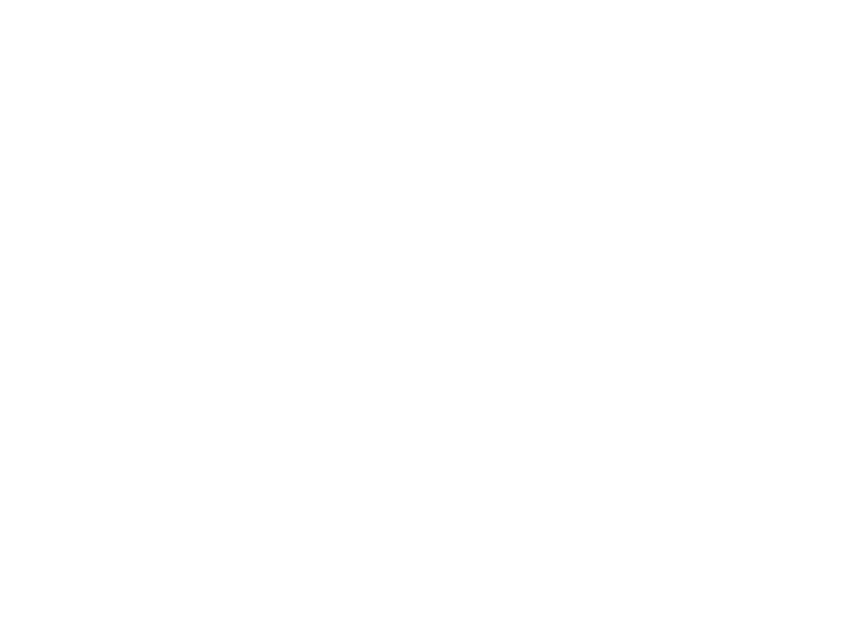
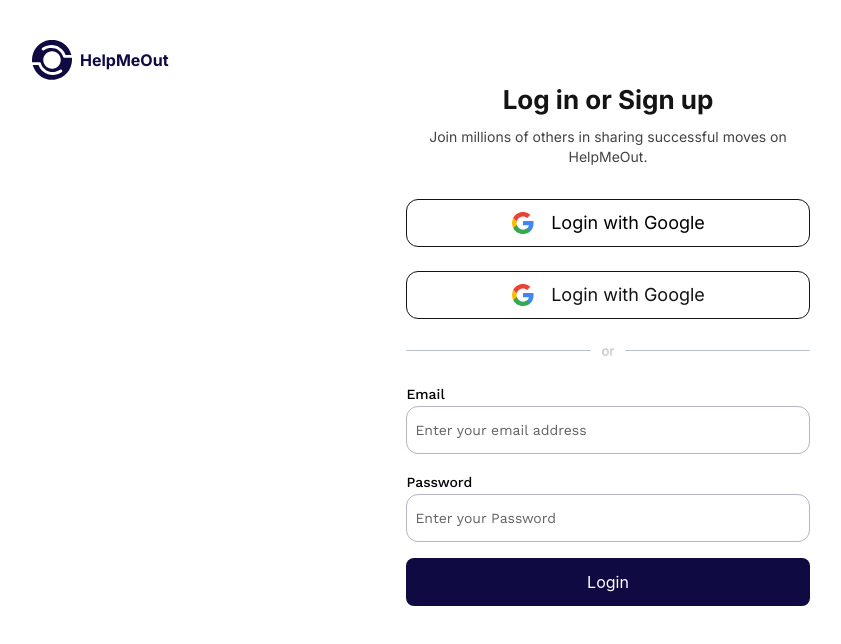
Before and after one commit to Em4Michael/Help-me-out-site, a React (Create React App) app: page /auth/login in a window 1280 px wide. Before the commit this address had no page. Shown: the top 644 px of the page, without its empty margins (32-873 px from the left). Built offline with nearby package versions, Linux system fonts and the light colour scheme.

Commit message:
login page

```diff
--- a/src/App.js
+++ b/src/App.js
@@ -2,6 +2,7 @@
 import Home from "./Pages/Home";
 import Details from "./Pages/Details/Details";
 import { BrowserRouter as Router, Routes, Route } from "react-router-dom"
+import Login from "./Pages/auth/Login";
 
 function App() {
   return (
@@ -9,6 +10,7 @@
     <Routes>
       <Route path="/" exact  element={<Home/>}/>
       <Route path="/send" exact  element={<Details/>}/>
+      <Route path='/auth/login' element={<Login/>} />
 
     </Routes>
    </Router>
--- /dev/null
+++ b/src/Pages/auth/Login.js
@@ -0,0 +1,73 @@
+import React from "react";
+import logo from "../../assets/logo.svg";
+import google from "../../assets/Google svg.svg";
+import or from "../../assets/or.png";
+import { Link } from "react-router-dom";
+
+function Login() {
+  return (
+    <div>
+      <div className="px-16 py-10">
+        {" "}
+        <Link to="/" >  <div className=" flex gap-2 items-center">
+          <img src={logo} alt="logo" />
+          <h4 className="font-bold text-base text-primary  font-inter">
+            HelpMeOut
+          </h4>
+        </div> </Link>
+        <div className="w-[100%] flex justify-center items-center">
+          <div className=" w-[35%] h-[80vh] flex justify-center  ">
+            <form>
+              <h4 className="text-secondary font-inter font-bold text-[26px] text-center mb-2">
+                Log in or Sign up
+              </h4>
+              <p className="text-center font-inter text-[#434343] text-sm mb-8">
+                Join millions of others in sharing successful moves on
+                HelpMeOut.
+              </p>
+              <button className="w-[100%] font-inter flex justify-center gap-[16px] items-center text-lg h-[48px] border-[1px] border-secondary rounded-[12px] ">
+                <img src={google} alt="google" />
+                <h5> Login with Google</h5>
+              </button>
+              <button className="w-[100%] font-inter flex justify-center gap-[16px] items-center text-lg h-[48px] border-[1px] border-secondary text-secondary rounded-[12px] mt-6">
+                <img src={google} alt="google" />
+                <h5> Login with Google</h5>
+              </button>
+              <img src={or} className="my-5" />
+              <div className="mb-4 font-workSans">
+              <label className="mb-[12px] text-sm font-medium">
+                Email
+              </label>
+              <input
+                className="sm:h-[48px] h-[42px] pl-2 outline-none w-[100%] text-[#626262F] placeholder:text-[#626262] placeholder:text-sm border-[1px] border-[#B6B3C6] rounded-[12px]"
+                type="text"
+                placeholder="Enter your email address"
+
+              />
+            </div>
+              <div className="mb-4 font-workSans">
+              <label className="mb-[12px] text-sm font-medium">
+               Password
+              </label>
+              <input
+                className="sm:h-[48px] h-[42px] pl-2 outline-none w-[100%] text-[#626262] placeholder:text-[#626262] placeholder:text-sm border-[1px] border-[#B6B3C6] rounded-[12px]"
+                type="text"
+              placeholder="Enter your Password"
+              />
+            </div>
+
+              <button
+
+                className="w-[100%] h-[48px] bg-primary text-base text-workSans rounded-[8px] text-white"
+              >
+               Login
+              </button>
+            </form>
+          </div>
+        </div>
+      </div>
+    </div>
+  );
+}
+
+export default Login;
--- a/src/components/Navbar.js
+++ b/src/components/Navbar.js
@@ -13,12 +13,12 @@
         </div>
         <nav>
           <ul className="flex gap-7 font-workSans font-semibold text-base">
-            <li>Features</li>
+          <Link to="/send" > <li>Features</li> </Link>
             <li>How It Works</li>
           </ul>
         </nav>
         <div>
-        <Link to="/send" >  <button className="font-sora text-bas text-primary">
+        <Link to="/auth/login" >  <button className="font-sora text-bas text-primary">
             Get Started
           </button>  </Link>
         </div>
```
Also changed, not shown: src/Pages/Details/Details.jsx (line endings or trailing spaces).
